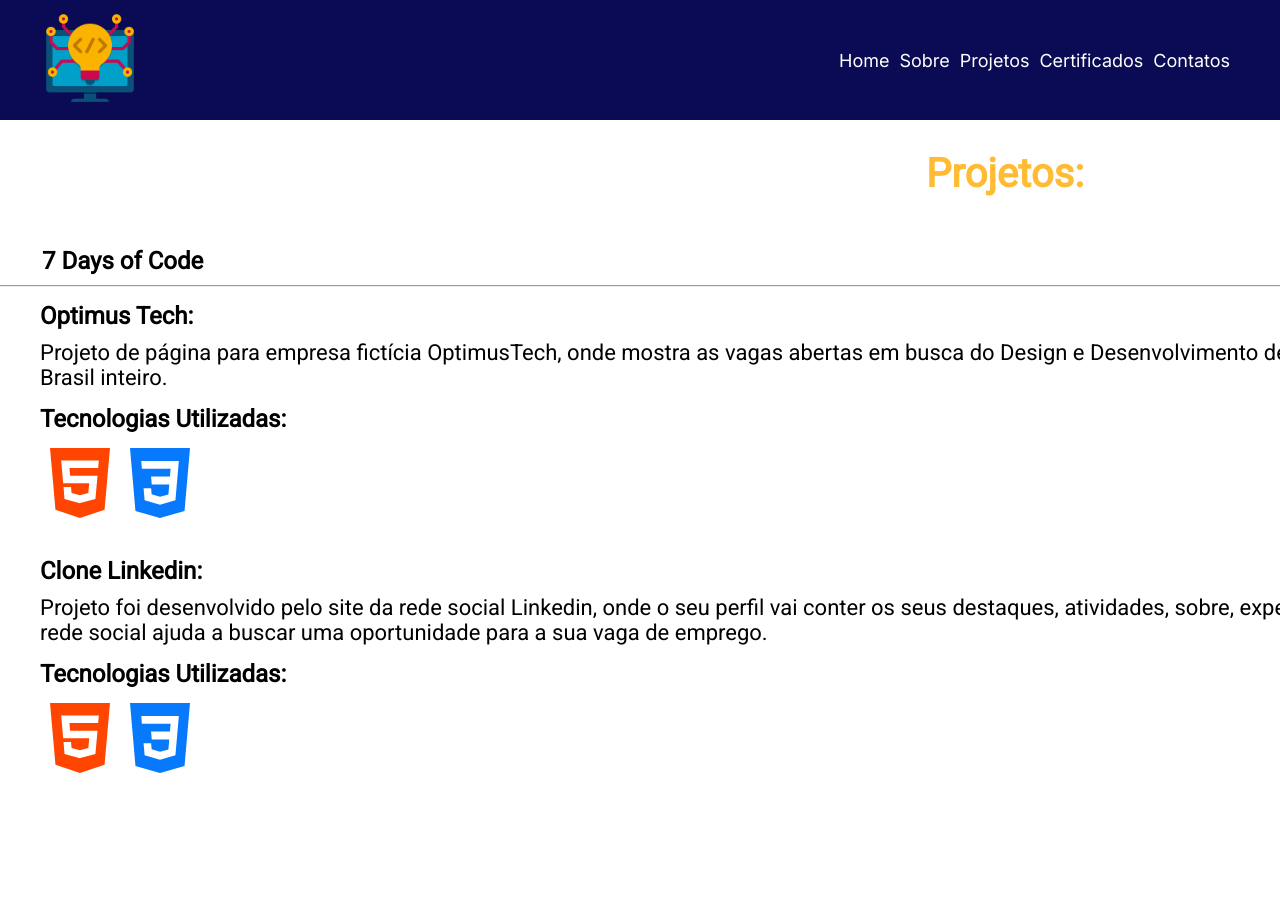
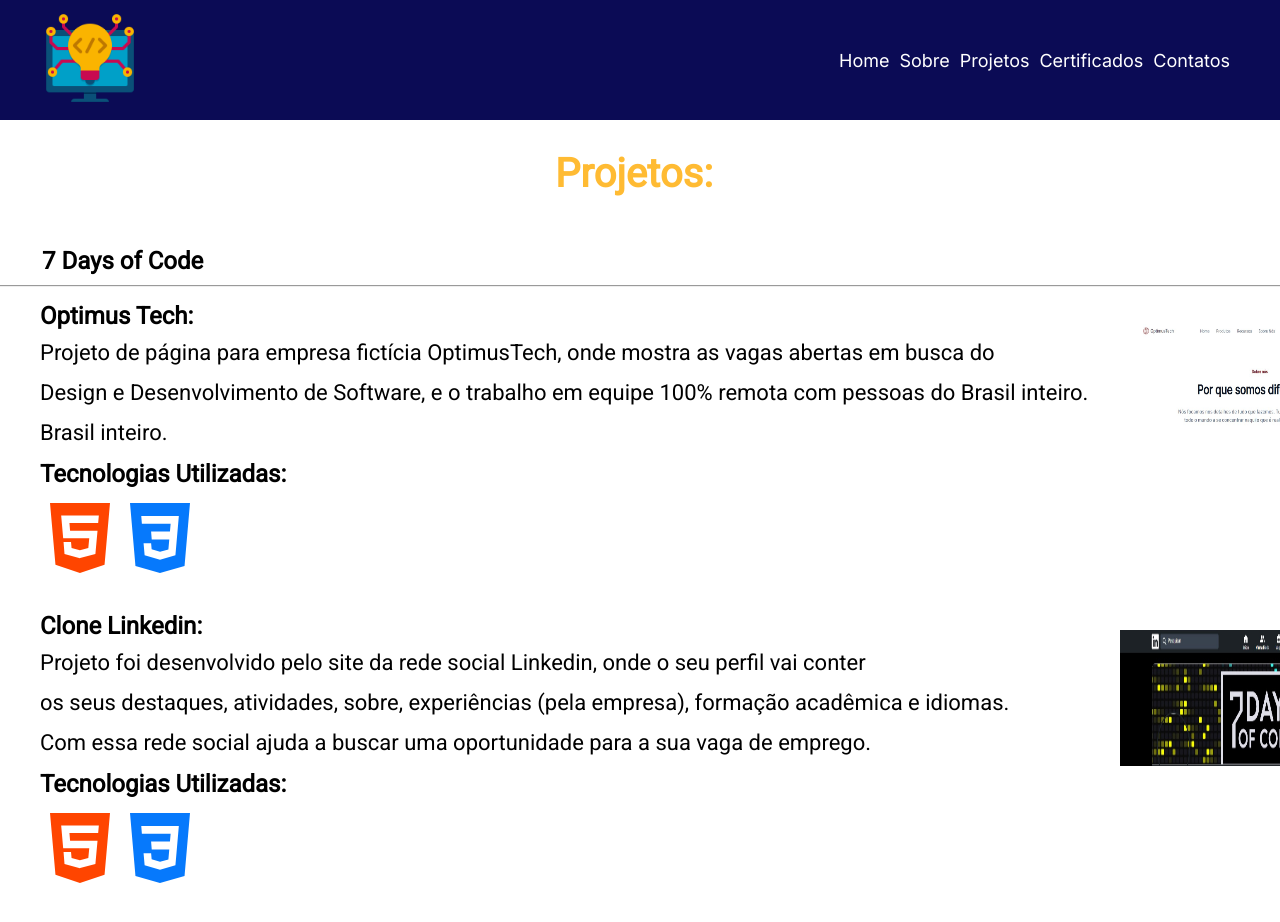
Before and after one commit to KaelCordeiro/portfolioKael, a React (Create React App) app: page /projeto in a window 1280 px wide. Shown: the top 922 px of the page. Built offline with nearby package versions, Linux system fonts and the light colour scheme; a web font is replaced by a local one.

Commit message:
Adicionando as imagens do projeto

```diff
--- a/src/projetos/Projetos.js
+++ b/src/projetos/Projetos.js
@@ -1,6 +1,8 @@
 import styles from "./Projetos.module.css"
 import { FaHtml5 } from "react-icons/fa"
 import { IoLogoCss3 } from "react-icons/io"
+import optimus from "../img/Optimus.jpg"
+import linkedin from "../img/Linkedin.jpg"
 
 function Projetos(){
     return(
@@ -10,21 +12,24 @@ function Projetos(){
             <hr className={styles.linha}></hr>
             <div className={styles.container}>
                 <h3>Optimus Tech:</h3>
-                <p>
-                    Projeto de página para empresa fictícia OptimusTech, onde mostra as vagas abertas em busca do Design
-                    e Desenvolvimento de Software, e o trabalho em equipe 100% remota com pessoas do Brasil inteiro.
-                </p>
+                <p>Projeto de página para empresa fictícia OptimusTech, onde mostra as vagas abertas em busca do</p>
+                <p>Design e Desenvolvimento de Software, e o trabalho em equipe 100% remota com pessoas do Brasil inteiro.</p>
+                <p>Brasil inteiro.</p>
+                <div className={styles.container_imagem}>
+                    <img src={optimus} />
+                </div>
                 <h3>Tecnologias Utilizadas:</h3>
                 <div className={styles.container_1}><FaHtml5 /></div>
                 <div className={styles.container_2}><IoLogoCss3 /></div>
             </div>
             <div className={styles.container}>
                 <h3>Clone Linkedin:</h3>
-                <p>
-                    Projeto foi desenvolvido pelo site da rede social Linkedin, onde o seu perfil vai conter
-                    os seus destaques, atividades, sobre, experiências (pela empresa), formação acadêmica e idiomas.
-                    Com essa rede social ajuda a buscar uma oportunidade para a sua vaga de emprego.
-                </p>
+                <p>Projeto foi desenvolvido pelo site da rede social Linkedin, onde o seu perfil vai conter</p>
+                <p>os seus destaques, atividades, sobre, experiências (pela empresa), formação acadêmica e idiomas.</p>
+                <p>Com essa rede social ajuda a buscar uma oportunidade para a sua vaga de emprego.</p>
+                <div className={styles.container_imagem}>
+                    <img src={linkedin} />
+                </div>
                 <h3>Tecnologias Utilizadas:</h3>
                 <div className={styles.container_1}><FaHtml5 /></div>
                 <div className={styles.container_2}><IoLogoCss3 /></div>
--- a/src/projetos/Projetos.module.css
+++ b/src/projetos/Projetos.module.css
@@ -5,10 +5,9 @@
     color: #ffbb33;
     font-weight: bold;
     font-size: 40px;
-    text-align: center;
     margin: 30px 0px 0px 0px;
     margin-bottom: 50px;
-    margin-left: 10px;
+    margin-left: 515px;
 }
 
 .subtitulo{
@@ -23,6 +22,18 @@
     margin-bottom: 15px;
     width: 2000px;
     margin-left: -80px;
+}
+
+.container_imagem {
+    display: flex;
+    flex-direction: column;
+}
+
+.container_imagem img{
+    width: 280px;
+    height: 136px;
+    margin-left: 1080px;
+    margin-top: -140px;
 }
 
 .container{
```
